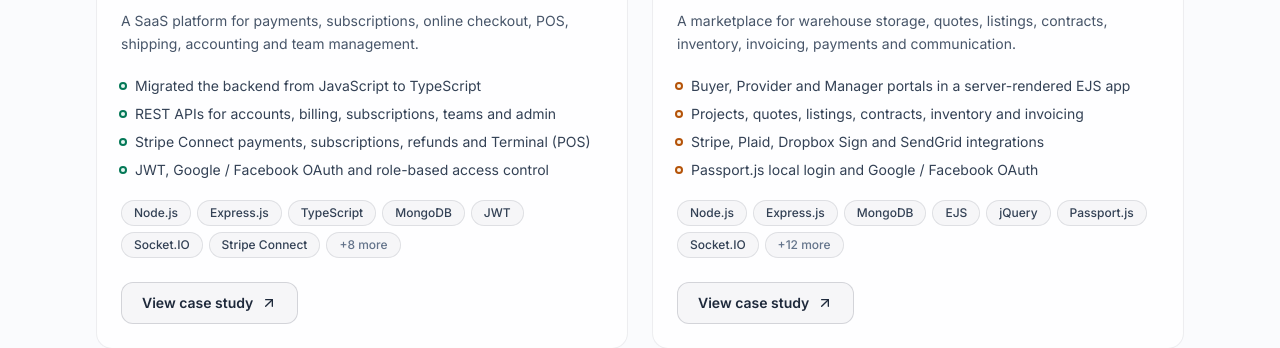
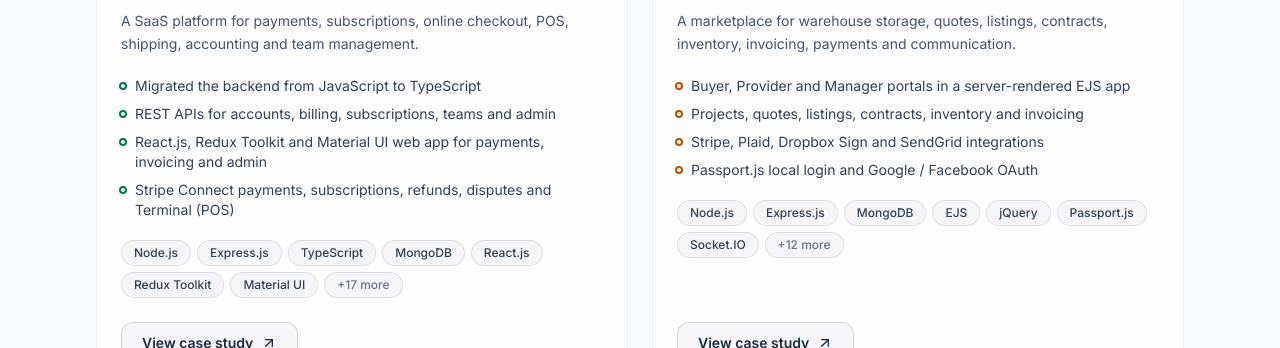
Before and after one commit to khushnuma-wo/portfolio, a React (Vite) app: page / in a window 1280 px wide. Shown: the part 4300-4648 px from the top of the page. Built offline with nearby package versions, Linux system fonts and the light colour scheme; no server answers.

Commit message:
Add Paid frontend work to the Paid project

```diff
--- a/src/data/portfolio.ts
+++ b/src/data/portfolio.ts
@@ -142,16 +142,16 @@
     description:
       'A SaaS platform for payments, subscriptions, online checkout, POS, shipping, accounting and team management.',
     overview:
-      'PAID brings a business’s payments and operations into one platform: Stripe Connect payments, invoices and subscriptions, in-person card payments, e-commerce checkout, shipping accounts, accounting sync and team roles — all served by a TypeScript REST API.',
-    role: 'Backend developer — REST APIs, TypeScript migration, integrations and deployment.',
-    technologies: ['Node.js', 'Express.js', 'TypeScript', 'MongoDB', 'JWT', 'Socket.IO', 'Stripe Connect', 'Swagger', 'SendGrid', 'PM2', 'Docker', 'GCP Cloud Run', 'Secret Manager', 'Cloud Storage', 'GitHub Actions'],
+      'PAID brings a business’s payments and operations into one platform: Stripe Connect payments, invoices and subscriptions, in-person card payments, e-commerce checkout, shipping accounts, accounting sync and team roles — with a TypeScript REST API and a React.js web app.',
+    role: 'Full-stack developer — backend REST APIs and TypeScript migration, React.js frontend, integrations and deployment.',
+    technologies: ['Node.js', 'Express.js', 'TypeScript', 'MongoDB', 'React.js', 'Redux Toolkit', 'Material UI', 'React Hook Form', 'i18next', 'Vite', 'JWT', 'Socket.IO', 'Stripe Connect', 'Stripe Elements', 'Stripe Terminal', 'Swagger', 'SendGrid', 'PM2', 'Docker', 'Nginx', 'GCP Cloud Run', 'Secret Manager', 'Cloud Storage', 'GitHub Actions'],
     keyFeatures: [
       'Migrated the backend from JavaScript to TypeScript',
       'REST APIs for accounts, billing, subscriptions, teams and admin',
-      'Stripe Connect payments, subscriptions, refunds and Terminal (POS)',
-      'JWT, Google / Facebook OAuth and role-based access control',
+      'React.js, Redux Toolkit and Material UI web app for payments, invoicing and admin',
+      'Stripe Connect payments, subscriptions, refunds, disputes and Terminal (POS)',
       'Ecwid, Railz, ShipTime, Duda and SendGrid integrations',
-      'Docker deployments to Cloud Run with GitHub Actions',
+      'Docker deployments of the API and frontend to Cloud Run',
     ],
     details: [
       {
@@ -178,6 +178,17 @@
         ],
       },
       {
+        title: 'Frontend',
+        points: [
+          'Developed React.js screens with TypeScript, Redux Toolkit and Material UI for payments, invoicing, subscriptions & billing, reports and the admin dashboard.',
+          'Built invoice creation and tracking, dispute management with evidence submission, plan changes, bank accounts and revenue report downloads (PDF / CSV).',
+          'Built the Ecwid payment extension UI and the ShipTime ↔ PAID account redirection flow.',
+          'Built admin features: support & feedback management, partner management and user session history.',
+          'Added English / French localization with i18next and real-time notifications with Socket.IO.',
+          'Refactored class components to functional components and moved forms from Redux Form to React Hook Form with Yup validation.',
+        ],
+      },
+      {
         title: 'Integrations & Real-time',
         points: [
           'Integrated Ecwid store checkout, Railz accounting sync, ShipTime shipping, Duda website builder and SendGrid email.',
@@ -190,6 +201,7 @@
         points: [
           'Ran and managed the Node.js API with PM2 on the VM server, then migrated it to Docker containers on Google Cloud Run.',
           'Containerised the API with Docker and automated deployments to Google Cloud Run using GitHub Actions.',
+          'Moved the React frontend to Cloud Run (Docker + Nginx), with production builds uploaded to Google Cloud Storage and served by the API service.',
           'Managed application secrets with GCP Secret Manager.',
         ],
       },
```
